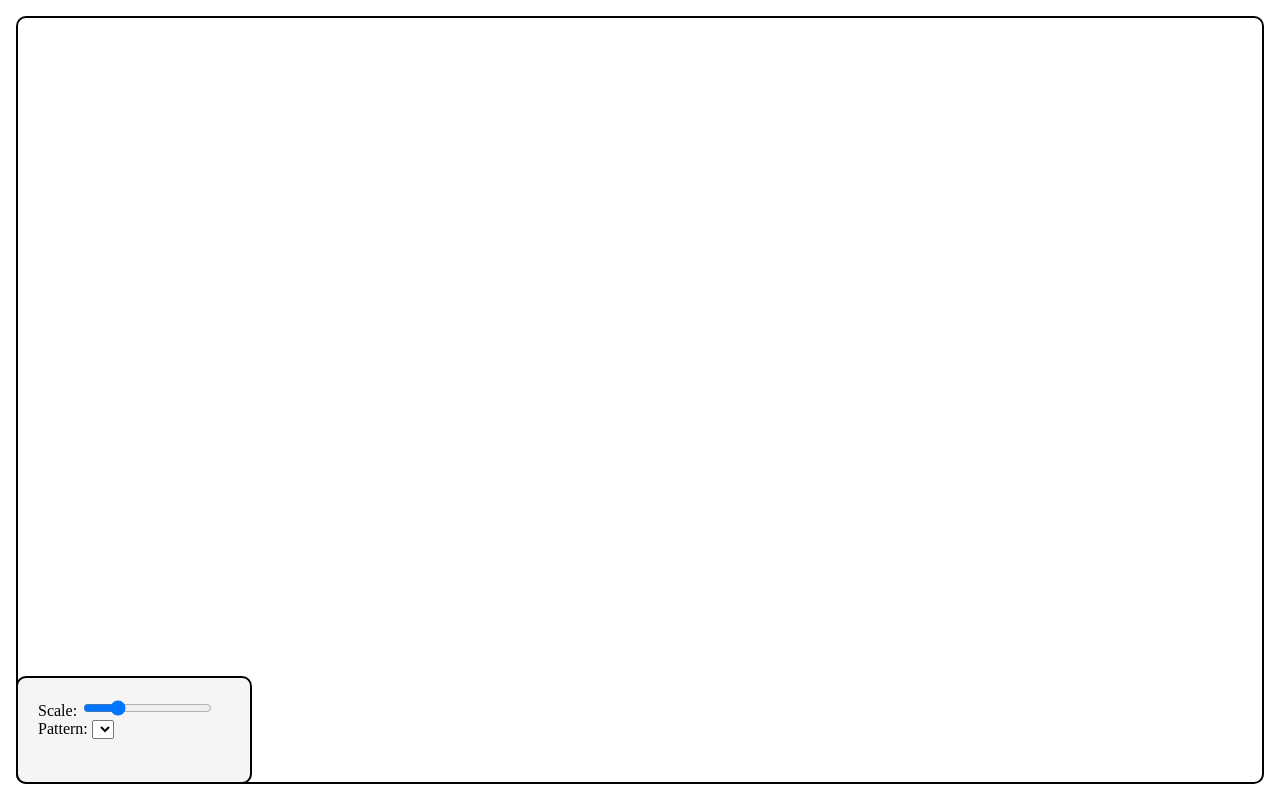
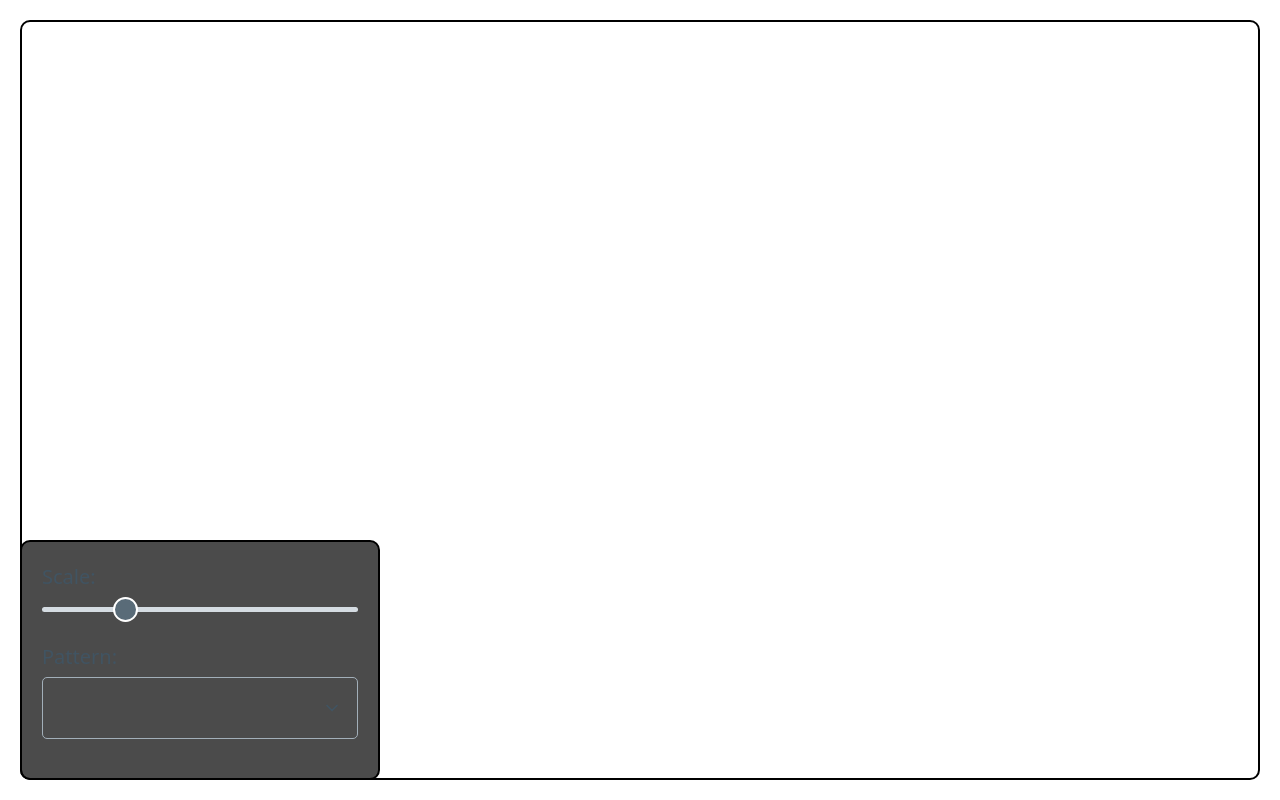
Before and after one commit to ppasieka/patterns-previewer, a website: page index.html in a window 1280 px wide. Drawn offline with nearby package versions, Linux system fonts and the light colour scheme.

Commit message:
Add pico.css

```diff
--- a/index.html
+++ b/index.html
@@ -5,6 +5,7 @@
     <meta charset="UTF-8">
     <meta name="viewport" content="width=device-width, initial-scale=1.0">
     <title>Patterns preview</title>
+    <link rel="stylesheet" href="https://cdn.jsdelivr.net/npm/@picocss/pico@1/css/pico.min.css">
     <style>
         #display-panel {
             position: fixed;
@@ -22,9 +23,9 @@
             position: fixed;
             bottom: 1rem;
             left: 1rem;
-            width: 12rem;
-            height: 4rem;
-            background-color: rgba(241, 241, 241, 0.7);
+            width: 18rem;
+            height: 12rem;
+            background-color: rgba(31, 31, 31, 0.8);
             padding: 20px;
             border-radius: 10px;
             border: 2px solid black;
```
